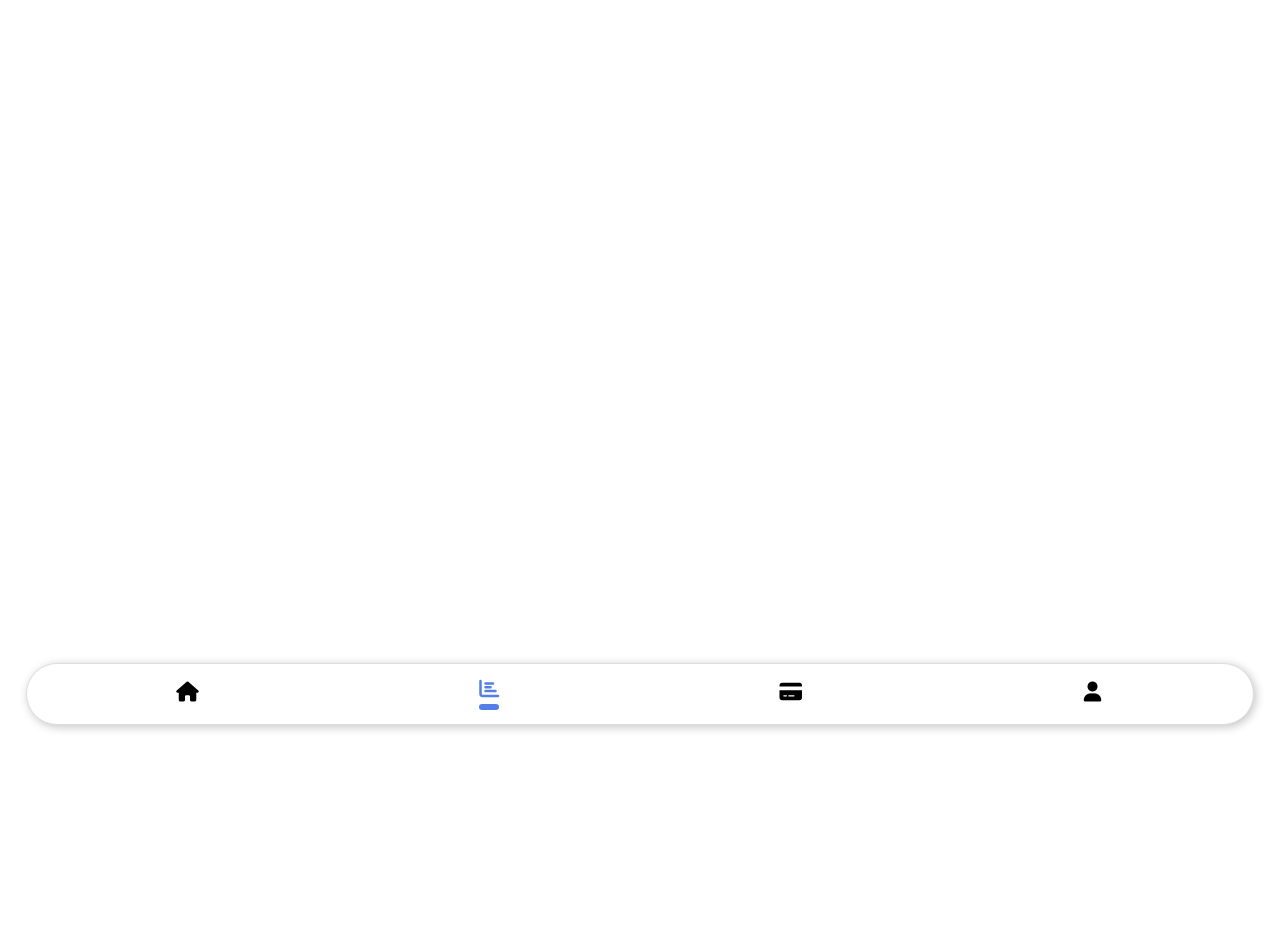
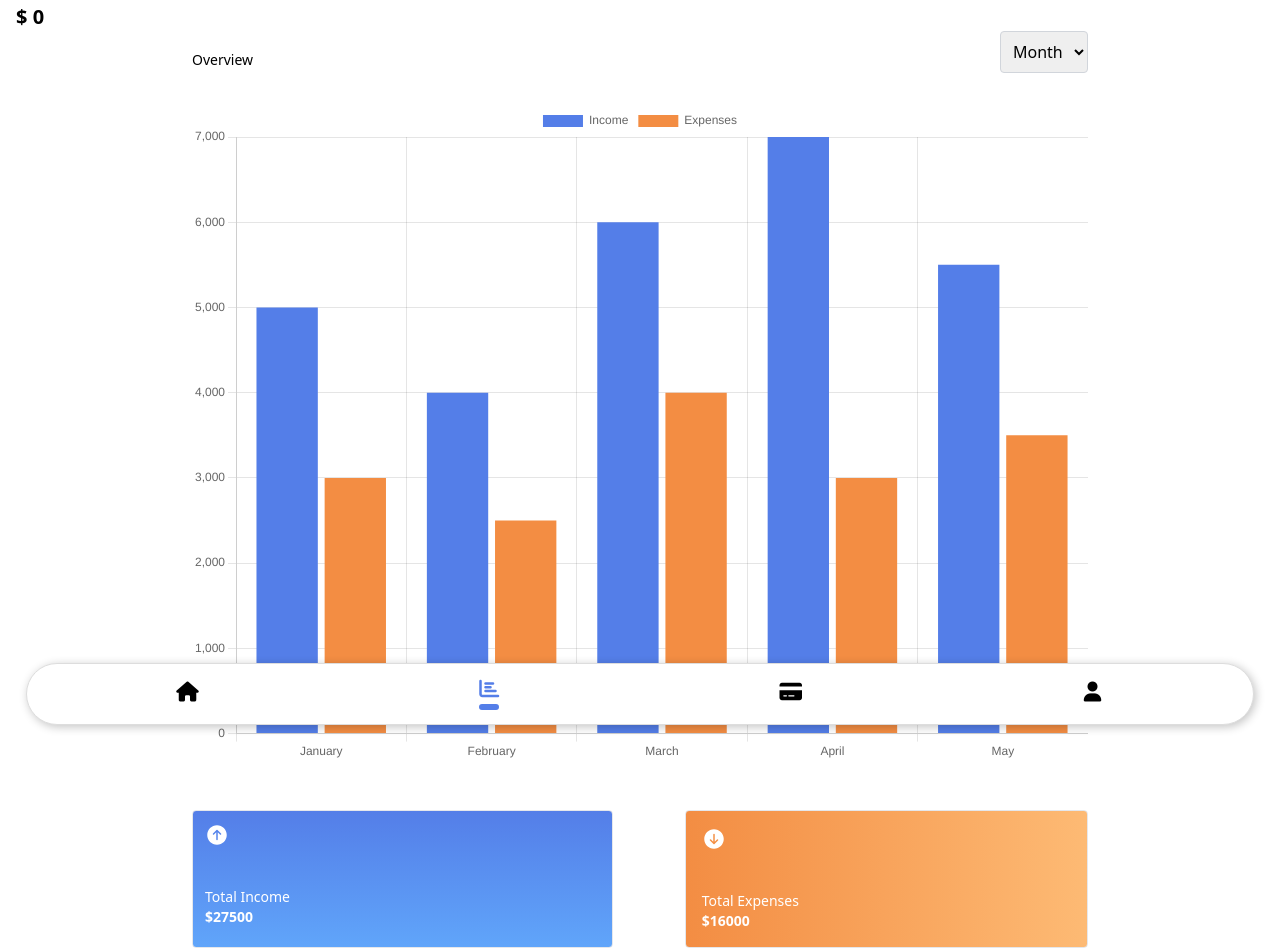
Before and after one commit to UiJosh20/E-wallet_Frontend, a React (Vite) app: page /chart in a window 1280 px wide. Shown: the part 65-1013 px from the top of the page. Before the commit the page ends 800 px from the top, so only its background shows below. Built offline with nearby package versions, Linux system fonts and the light colour scheme; no server answers.

Commit message:
done with analysis

```diff
--- a/package.json
+++ b/package.json
@@ -11,8 +11,10 @@
   },
   "dependencies": {
     "axios": "^1.7.9",
+    "chart.js": "^4.4.7",
     "qrcode.react": "^4.2.0",
     "react": "^18.3.1",
+    "react-chartjs-2": "^5.3.0",
     "react-dom": "^18.3.1",
     "react-router-dom": "^7.1.1",
     "recharts": "^2.15.0"
--- a/src/Components/Chart/Analysis.jsx
+++ b/src/Components/Chart/Analysis.jsx
@@ -1,11 +1,38 @@
-import React from 'react'
+import React, { useEffect, useState } from "react";
+import { fetchTransactions } from "../../api";
+import AnalyticsChart from "./AnalyticsChart/AnalyticsChart";
+import { Link } from "react-router-dom";
 
 const Analysis = () => {
+  const [balance, setBalance] = useState(0);
+  useEffect(() => {
+    fetchBalance();
+  }, []);
+
+  const fetchBalance = async () => {
+    const response = await fetchTransactions();
+    setBalance(response.data.balance);
+  };
+
   return (
-    <div>
+    <section className=" bg-white w-full pt-2 px-4 overflow-y-auto">
+      <div className="flex items-center">
+        <Link to={"/"} >
+        <i className="fas fa-chevron-left font-bold text-xl"></i>
+        </Link>
+        <p className="mx-auto text-xl">Statistics</p>
+      </div>
 
-    </div>
-  )
-}
+      <div className="mt-3 text-sm font-light">
+        <p>Total Balance</p>
+        <p className="text-xl font-semibold">$ {balance.toLocaleString()}</p>
+      </div>
 
-export default Analysis
+      <div>
+        <AnalyticsChart/>
+      </div>
+    </section>
+  );
+};
+
+export default Analysis;
--- /dev/null
+++ b/src/Components/Chart/AnalyticsChart/AnalyticsChart.jsx
@@ -0,0 +1,153 @@
+import React, { useState } from "react";
+import { Bar } from "react-chartjs-2";
+import {
+  Chart as ChartJS,
+  CategoryScale,
+  LinearScale,
+  BarElement,
+  Title,
+  Tooltip,
+  Legend,
+} from "chart.js";
+
+// Register Chart.js modules
+ChartJS.register(
+  CategoryScale,
+  LinearScale,
+  BarElement,
+  Title,
+  Tooltip,
+  Legend
+);
+
+const AnalyticsChart = () => {
+  const [timeframe, setTimeframe] = useState("Month");
+
+  const dataOptions = {
+    Month: {
+      labels: ["January", "February", "March", "April", "May"],
+      datasets: [
+        {
+          label: "Income",
+          data: [5000, 4000, 6000, 7000, 5500],
+          backgroundColor: "#547ee8",
+        },
+        {
+          label: "Expenses",
+          data: [3000, 2500, 4000, 3000, 3500],
+          backgroundColor: "#f38d43",
+        },
+      ],
+    },
+    Weeks: {
+      labels: ["Week 1", "Week 2", "Week 3", "Week 4"],
+      datasets: [
+        {
+          label: "Income",
+          data: [2000, 1500, 1800, 2200],
+          backgroundColor: "#547ee8",
+        },
+        {
+          label: "Expenses",
+          data: [1200, 1000, 1500, 1100],
+          backgroundColor: "#f38d43",
+        },
+      ],
+    },
+    Days: {
+      labels: ["Monday", "Tuesday", "Wednesday", "Thursday", "Friday"],
+      datasets: [
+        {
+          label: "Income",
+          data: [500, 400, 600, 700, 550],
+          backgroundColor: "#547ee8",
+        },
+        {
+          label: "Expenses",
+          data: [300, 250, 400, 300, 350],
+          backgroundColor: "#f38d43",
+        },
+      ],
+    },
+  };
+
+  const handleChange = (event) => {
+    setTimeframe(event.target.value);
+  };
+
+  const data = dataOptions[timeframe];
+
+  // Calculate total income and total expenses
+  const totalIncome = data.datasets[0].data.reduce(
+    (sum, value) => sum + value,
+    0
+  );
+  const totalExpenses = data.datasets[1].data.reduce(
+    (sum, value) => sum + value,
+    0
+  );
+
+  const options = {
+    responsive: true,
+  };
+
+  return (
+    <div className="w-full max-w-4xl mx-auto">
+      <div className="flex items-center justify-between mb-4">
+        <h2 className="text-sm">Overview</h2>
+        <div className="mb-4 flex justify-center">
+          <select
+            value={timeframe}
+            onChange={handleChange}
+            className="border border-gray-300 rounded px-2 py-2 focus:outline-none"
+          >
+            <option value="Month">Month</option>
+            <option value="Weeks">Weeks</option>
+            <option value="Days">Days</option>
+          </select>
+        </div>
+      </div>
+      <Bar data={data} options={options} height={220} />
+
+      <div className="flex justify-between mt-12 gap-4">
+        {/* Total Income Card */}
+        <div className="border rounded p-3 w-[47%] bg-gradient-to-t from-blue-400 to-[#547ee8]">
+          <svg
+            width="24"
+            height="24"
+            fill="white"
+            viewBox="0 0 24 24"
+            xmlns="http://www.w3.org/2000/svg"
+          >
+            <path d="M2.25 12c0 5.385 4.365 9.75 9.75 9.75s9.75-4.365 9.75-9.75S17.385 2.25 12 2.25 2.25 6.615 2.25 12m5.72-1.53 3.5-3.5a.75.75 0 0 1 1.06 0l3.5 3.5a.75.75 0 1 1-1.06 1.06l-2.22-2.22v7.19a.75.75 0 0 1-1.5 0V9.31l-2.22 2.22a.75.75 0 0 1-1.06-1.06" />
+          </svg>
+          <div className="mt-10">
+            <h3 className="font-extralight text-sm text-white">Total Income</h3>
+            <p className="text-white text-sm font-semibold">${totalIncome}</p>
+          </div>
+        </div>
+
+        {/* Total Expenses Card */}
+        <div className="border rounded p-4 w-[45%] bg-gradient-to-r to-orange-300 from-[#f38d43]">
+          <svg
+            width="24"
+            height="24"
+            fill="white"
+            viewBox="0 0 24 24"
+            xmlns="http://www.w3.org/2000/svg"
+          >
+            <path d="M2.25 12c0 5.385 4.365 9.75 9.75 9.75s9.75-4.365 9.75-9.75S17.385 2.25 12 2.25 2.25 6.615 2.25 12M12 6.75a.75.75 0 0 1 .75.75v7.19l2.22-2.22a.75.75 0 1 1 1.06 1.06l-3.5 3.5a.75.75 0 0 1-1.06 0l-3.5-3.5a.75.75 0 1 1 1.06-1.06l2.22 2.22V7.5a.75.75 0 0 1 .75-.75" />
+          </svg>
+          <div className="mt-10">
+            <h3 className="font-extralight text-sm text-white">
+              Total Expenses
+            </h3>
+            <p className="text-white text-sm font-semibold">${totalExpenses}</p>
+          </div>
+        </div>
+      </div>
+    </div>
+  );
+};
+
+export default AnalyticsChart;
--- a/src/Components/Dashboard/SavingsPlan/Plans.jsx
+++ b/src/Components/Dashboard/SavingsPlan/Plans.jsx
@@ -23,15 +23,14 @@ const Plans = () => {
             key={i}
             className="bg-gray-100 flex-shrink-0 rounded-lg shadow-sm p-2"
             style={{
-              width: "300px", // Make the width and height equal for a square shape
+              width: "300px",
               height: "100px",
-              flexBasis: "200px", // Ensure the square size is consistent in the flex container
+              flexBasis: "200px",
             }}
           >
             {/* Icon Section */}
             <div className="h-full flex flex-col justify-center items-center">
               <div className="mb-2">
-                {/* Replace with actual item.icon if available */}
                 <img
                   src={item.icon}
                   alt="icon"
--- a/src/Components/Layout/Layout.jsx
+++ b/src/Components/Layout/Layout.jsx
@@ -1,14 +1,31 @@
-import React, { Children } from 'react'
-import Navbar from '../Navbar/Navbar'
-import { Outlet } from 'react-router-dom'
+import React, { useEffect, useState } from "react";
+import Navbar from "../Navbar/Navbar";
+import { Outlet } from "react-router-dom";
 
 const Layout = () => {
+  const [loading, setLoading] = useState(true);
+
+  useEffect(() => {
+    const timer = setTimeout(() => {
+      setLoading(false);
+    }, 3000);
+    return () => clearTimeout(timer);
+  }, []);
+
   return (
     <>
-   <Outlet/>
-    <Navbar/>
+      {loading ? (
+        <div className="flex items-center justify-center h-screen">
+          <div className="loader"></div>
+        </div>
+      ) : (
+        <>
+          <Outlet />
+          <Navbar />
+        </>
+      )}
     </>
-  )
-}
+  );
+};
 
-export default Layout
+export default Layout;
--- a/src/Components/Navbar/Navbar.jsx
+++ b/src/Components/Navbar/Navbar.jsx
@@ -1,31 +1,35 @@
-import React, { useState } from "react";
+import React, { useState, useEffect } from "react";
 import { Link, useLocation } from "react-router-dom";
 
 const Navbar = () => {
   const location = useLocation();
-  const [active, setActive] = useState(location.pathname); // Track the active route
+  const [active, setActive] = useState(location.pathname);
+
+  // Update active state whenever the location changes
+  useEffect(() => {
+    setActive(location.pathname);
+  }, [location.pathname]);
 
   // Function to determine the icon color based on active state
-  const getIconColor = (route) =>
-    active === route ? "#547ee8" : "#000";
+  const getIconColor = (route) => (active === route ? "#547ee8" : "#000");
 
   return (
     <section className="navcon">
       <div className="navbar">
         <div className="nav-item">
-          <Link to="/" onClick={() => setActive("/")}>
+          <Link to="/" onClick={() => setActive("/dashboard")}>
             <i
               className="fas fa-home"
               style={{
-                color: getIconColor("/"),
-                fontSize: "20px", // Adjust the icon size
-                paddingBottom: "5px", // Space for the bottom border
+                color: getIconColor("/dashboard"),
+                fontSize: "20px",
+                paddingBottom: "5px",
               }}
             ></i>
             <div
               style={{
-                backgroundColor: getIconColor("/"),
-                border: active === "/" ? "3px solid #547ee8" : "none",
+                backgroundColor: getIconColor("/dashboard"),
+                border: active === "/dashboard" ? "3px solid #547ee8" : "none",
                 borderRadius: "5px",
                 width: "100%",
               }}
@@ -38,13 +42,13 @@ const Navbar = () => {
               className="fas fa-chart-bar"
               style={{
                 color: getIconColor("/chart"),
-                fontSize: "20px", // Adjust the icon size
-                paddingBottom: "5px", // Space for the bottom border
+                fontSize: "20px",
+                paddingBottom: "5px",
               }}
             ></i>
             <div
               style={{
-                backgroundColor: getIconColor("/"),
+                backgroundColor: getIconColor("/chart"),
                 border: active === "/chart" ? "3px solid #547ee8" : "none",
                 borderRadius: "5px",
                 width: "100%",
@@ -58,9 +62,8 @@ const Navbar = () => {
               className="fas fa-credit-card"
               style={{
                 color: getIconColor("/cards"),
-                fontSize: "20px", // Adjust the icon size
-                paddingBottom: "5px", // Space for the bottom border
-
+                fontSize: "20px",
+                paddingBottom: "5px",
               }}
             ></i>
             <div
@@ -79,9 +82,8 @@ const Navbar = () => {
               className="fas fa-user"
               style={{
                 color: getIconColor("/profile"),
-                fontSize: "20px", // Adjust the icon size
-                paddingBottom: "5px", // Space for the bottom border
-
+                fontSize: "20px",
+                paddingBottom: "5px",
               }}
             ></i>
             <div
--- a/src/index.css
+++ b/src/index.css
@@ -34,3 +34,26 @@
   font-size: 1.5em;
   color: #333;
 }
+
+
+/* From Uiverse.io by Shoh2008 */
+.loader {
+  width: 45px;
+  height: 40px;
+  background: linear-gradient(#fff calc(1*100%/6),#547ee8 0 calc(3*100%/6),#fff 0),
+            linear-gradient(#fff calc(2*100%/6),#547ee8 0 calc(4*100%/6),#fff 0),
+            linear-gradient(#fff calc(3*100%/6),#547ee8 0 calc(5*100%/6),#fff 0);
+  background-size: 10px 400%;
+  background-repeat: no-repeat;
+  animation: matrix 1s infinite linear;
+}
+
+@keyframes matrix {
+  0% {
+    background-position: 0% 100%, 50% 100%, 100% 100%
+  }
+
+  100% {
+    background-position: 0% 0%, 50% 0%, 100% 0%
+  }
+}
```
Also changed, not shown: 1 other file (tests, documents, lock files or other folders).
